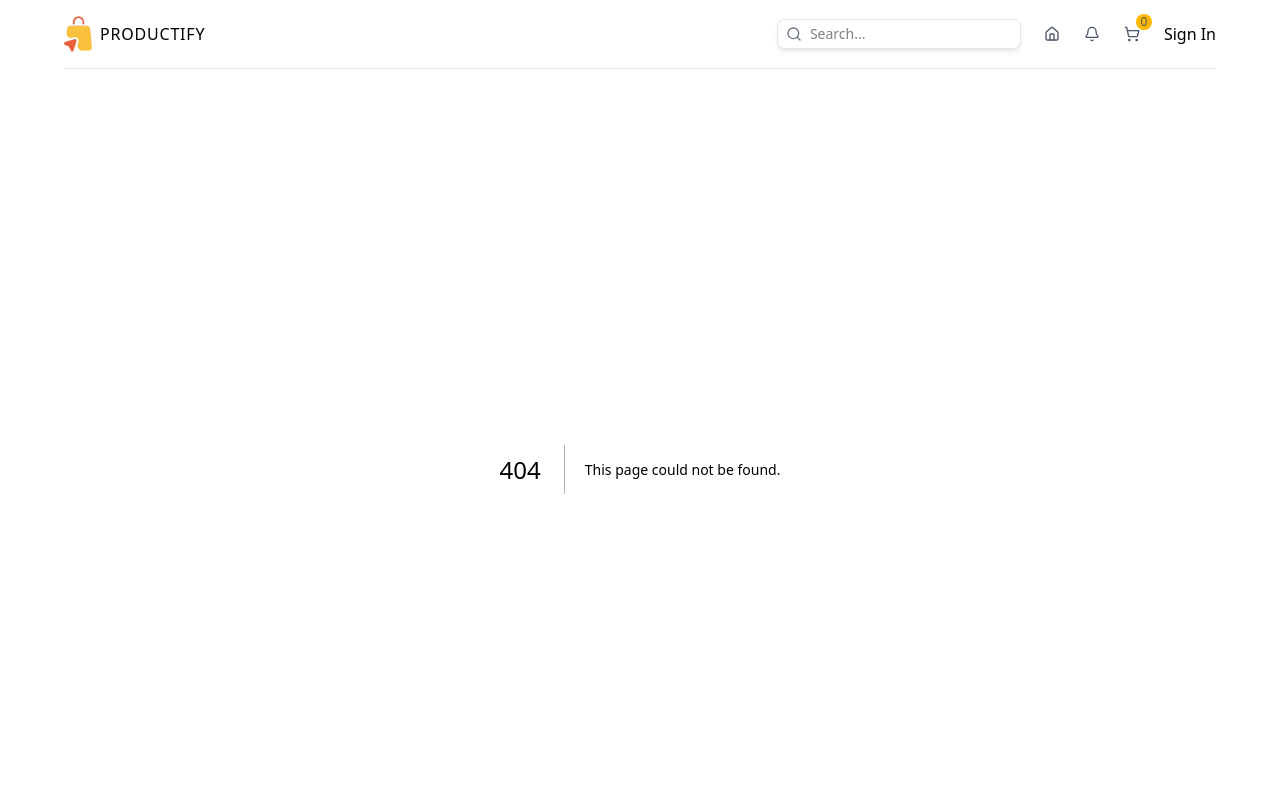
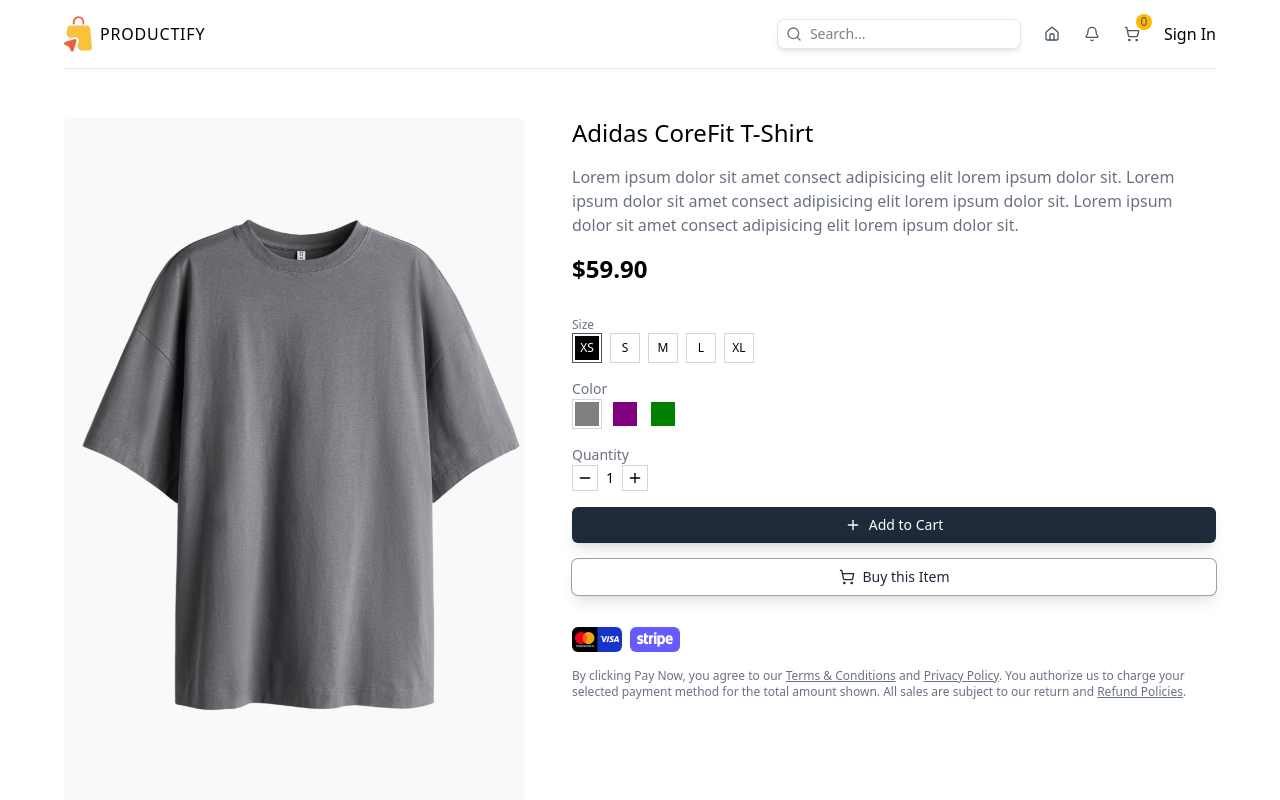
Before and after one commit to Zack289/ecom-ui, a Next.js app in the folder client/: page /products/1 in a window 1280 px wide. Before the commit this address had no page. Shown: the top 800 px of the page. Built offline with nearby package versions, Linux system fonts and the light colour scheme.

Commit message:
Added the single product page

```diff
--- /dev/null
+++ b/client/src/app/products/[id]/page.tsx
@@ -0,0 +1,86 @@
+import ProductInteraction from "@/component/ProductInteraction";
+import { ProductType } from "@/types";
+import Image from "next/image";
+
+// TEMPORARY
+const product: ProductType = {
+  id: 1,
+  name: "Adidas CoreFit T-Shirt",
+  shortDescription:
+    "Lorem ipsum dolor sit amet consect adipisicing elit lorem ipsum dolor sit.",
+  description:
+    "Lorem ipsum dolor sit amet consect adipisicing elit lorem ipsum dolor sit. Lorem ipsum dolor sit amet consect adipisicing elit lorem ipsum dolor sit. Lorem ipsum dolor sit amet consect adipisicing elit lorem ipsum dolor sit.",
+  price: 59.9,
+  sizes: ["xs", "s", "m", "l", "xl"],
+  colors: ["gray", "purple", "green"],
+  images: {
+    gray: "/products/1g.png",
+    purple: "/products/1p.png",
+    green: "/products/1gr.png",
+  },
+};
+
+const ProductPage = async ({
+  params,
+  searchParams,
+}: {
+  params: Promise<{ id: string }>;
+  searchParams: Promise<{ color: string; size: string }>;
+}) => {
+  const { size, color } = await searchParams;
+
+  const selectedSize = size || (product.sizes[0] as string);
+  const selectedColor = color || (product.colors[0] as string);
+  return (
+    <div className="flex flex-col gap-4 lg:flex-row md:gap-12 mt-12">
+      {/* IMAGE  */}
+      <div className="w-full lg:w-5/12 relative aspect-2/3">
+        <Image
+          src={product.images[selectedColor]}
+          alt={product.name}
+          fill
+          className="object-contain rounded-md"
+        />
+      </div>
+
+      {/* DETAILS  */}
+      <div className="w-full lg:w-7/12 flex flex-col gap-4">
+        <h1 className="text-2xl font-medium">{product.name}</h1>
+        <p className="text-gray-500">{product.description}</p>
+        <h2 className="text-2xl font-semibold">${product.price.toFixed(2)}</h2>
+
+        <ProductInteraction product={product} selectedSize={selectedSize} selectedColor={selectedColor}/>
+
+        {/* CART INFO  */}
+        <div className="flex items-center gap-2 mt-4">
+          {/* <Image src="/klarna.png" alt="" width={50} height={25} className="rounded-md"/> */}
+          <Image
+            src="/cards.png"
+            alt=""
+            width={50}
+            height={25}
+            className="rounded-md"
+          />
+          <Image
+            src="/stripe.png"
+            alt=""
+            width={50}
+            height={25}
+            className="rounded-md"
+          />
+        </div>
+
+         <p className="text-gray-500 text-xs">
+          By clicking Pay Now, you agree to our{" "}
+          <span className="underline hover:text-black">Terms & Conditions</span>{" "}
+          and <span className="underline hover:text-black">Privacy Policy</span>
+          . You authorize us to charge your selected payment method for the
+          total amount shown. All sales are subject to our return and{" "}
+          <span className="underline hover:text-black">Refund Policies</span>.
+        </p>
+      </div>
+    </div>
+  );
+};
+
+export default ProductPage;
--- a/client/src/component/PaymentForm.tsx
+++ b/client/src/component/PaymentForm.tsx
@@ -1,6 +1,6 @@
 import { PaymentFormInputs, paymentFormSchema } from "@/types";
 import { zodResolver } from "@hookform/resolvers/zod";
-import { ArrowRight, ShoppingCart } from "lucide-react";
+import { ShoppingCart } from "lucide-react";
 import Image from "next/image";
 import { useRouter } from "next/navigation";
 import { SubmitHandler, useForm } from "react-hook-form";
--- /dev/null
+++ b/client/src/component/ProductInteraction.tsx
@@ -0,0 +1,128 @@
+"use client";
+
+import useCartStore from "@/stores/cardStore";
+import { ProductType } from "@/types";
+import { Minus, Plus, ShoppingCart } from "lucide-react";
+import { usePathname, useRouter, useSearchParams } from "next/navigation";
+import { useState } from "react";
+import { toast } from "react-toastify";
+
+const ProductInteraction = ({
+  product,
+  selectedColor,
+  selectedSize,
+}: {
+  product: ProductType;
+  selectedColor: string;
+  selectedSize: string;
+}) => {
+  const router = useRouter();
+  const pathName = usePathname();
+  const searchParams = useSearchParams();
+
+  const {addToCart} = useCartStore();
+
+  const [quantity, setQuantity] = useState(1);
+
+  const handleTypeChange = (type: string, value: string) => {
+    const params = new URLSearchParams(searchParams.toString());
+    params.set(type, value);
+    router.push(`${pathName}?${params.toString()}`, { scroll: false });
+  };
+
+  const handleQuantityChange = (type: "increment" | "decrement") => {
+    if (type === "increment") {
+      setQuantity((prev) => prev + 1);
+    } else {
+      if (quantity > 1) {
+        setQuantity((prev) => prev - 1);
+      }
+    }
+  };
+
+  const handleAddToCart = ()=>{
+    addToCart({
+        ...product,quantity,selectedColor,selectedSize
+    });
+    toast.success("Product added to cart.")
+  }
+
+  return (
+    <div className="flex flex-col gap-4 mt-4">
+      {/* SIZE  */}
+      <div className="flex flex-col text-xs">
+        <span className="text-gray-500">Size</span>
+
+        <div className="flex items-center gap-2">
+          {product.sizes.map((size) => (
+            <div
+              key={size}
+              onClick={() => handleTypeChange("size", size)}
+              className={`cursor-pointer border p-0.5 ${selectedSize === size ? "border-gray-600" : "border-gray-300"}`}
+            >
+              <div
+                className={`w-6 h-6 flex items-center justify-center ${selectedSize === size ? "bg-black text-white" : "bg-white text-black"}`}
+              >
+                {size.toUpperCase()}
+              </div>
+            </div>
+          ))}
+        </div>
+      </div>
+
+      {/* COLOR  */}
+      <div className="flex flex-col text-sm">
+        <span className="text-gray-500">Color</span>
+
+        <div className="flex items-center gap-2">
+          {product.colors.map((color) => (
+            <div
+              key={color}
+              onClick={() => handleTypeChange("color", color)}
+              className={`cursor-pointer border p-0.5 ${selectedColor === color ? "border-gray-300" : "border-white"}`}
+            >
+              <div className={`w-6 h-6`} style={{ backgroundColor: color }} />
+            </div>
+          ))}
+        </div>
+      </div>
+
+      {/* QUANTITY  */}
+      <div className="flex flex-col text-sm">
+        <span className="text-gray-500">Quantity</span>
+        <div className="flex items-center gap-2">
+          <button
+            className="cursor-pointer border border-gray-300 p-1"
+            onClick={() => handleQuantityChange("decrement")}
+          >
+            <Minus className="w-4 h-4" />
+          </button>
+
+          <span>{quantity}</span>
+
+          <button
+            className="cursor-pointer border border-gray-300 p-1"
+            onClick={() => handleQuantityChange("increment")}
+          >
+            <Plus className="w-4 h-4" />
+          </button>
+        </div>
+      </div>
+
+      {/* BUTTONS  */}
+      <button
+        onClick={handleAddToCart}
+        className="bg-gray-800 text-white px-4 py-2 rounded-md shadow-lg flex items-center justify-center gap-2 cursor-pointer text-sm font-medium"
+      >
+        <Plus className="w-4 h-4" />
+        Add to Cart
+      </button>
+      <button className="ring-1 ring-gray-400 shadow-lg text-gray-800 px-4 py-2 rounded-md flex items-center justify-center cursor-pointer gap-2 text-sm font-medium">
+        <ShoppingCart className="w-4 h-4" />
+        Buy this Item
+      </button>
+    </div>
+  );
+};
+
+export default ProductInteraction;
```
